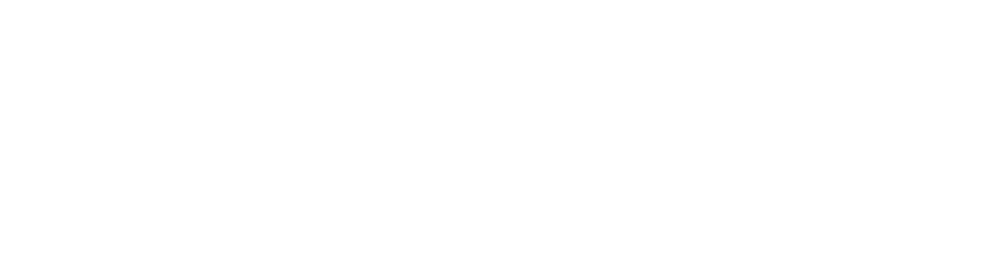
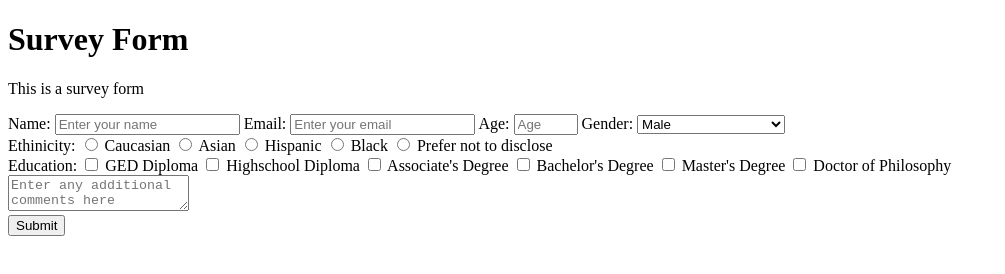
Before and after one commit to MarkPinto/Survey-Form, a plain HTML site: page Index.html in a window 1280 px wide. Shown: the whole page, without its empty margins (0-1005 px from the left). Drawn offline with Linux system fonts and the light colour scheme.

Commit message:
Changes made to pass basic requirements for FCC test suite

```diff
--- a/Index.html
+++ b/Index.html
@@ -1,9 +1,57 @@
 <!DOCTYPE html>
 <html>
 <head>
-	<title></title>
+	<title>Survey Form</title>
 </head>
 <body>
+	<h1 id="title">Survey Form</h1>
+	<p id="description">This is a survey form</p>
+	<form id="survey-form">
 
+		<!-- Text fields for basic info -->
+		<label id="name-label">Name:</label>
+		<input type="text" id="name" name="Name" placeholder="Enter your name" required>
+		<label id="email-label">Email:</label>
+		<input type="email" id="email" name="Email" placeholder="Enter your email" required>
+		<label id="number-label">Age:</label>
+		<input type="number" id="number" name="Age" placeholder="Age" min="18" max="100">
+
+		<!-- Dropdown menu for Gender -->
+		<label>Gender:</label>
+		<select id="dropdown" name="Gender">
+			<option>Male</option>
+			<option>Female</option>
+			<option>Other</option>
+			<option>Prefer not to disclose</option>
+		</select>
+
+		<!-- Radio Buttons -->
+		<br>
+		<label>Ethinicity:</label>
+		<input type="radio" name="ethinicity" value="Caucasian"> Caucasian
+		<input type="radio" name="ethinicity" value="Asian"> Asian
+		<input type="radio" name="ethinicity" value="Hispanic"> Hispanic
+		<input type="radio" name="ethinicity" value="Black"> Black
+		<input type="radio" name="ethinicity" value="No Disclosure"> Prefer not to disclose
+
+		<!-- Checkboxes -->
+		<br>
+		<label>Education:</label>
+		<input type="checkbox" name="education" value="GED"> GED Diploma
+		<input type="checkbox" name="education" value="Highschool"> Highschool Diploma
+		<input type="checkbox" name="education" value="Associate"> Associate's Degree
+		<input type="checkbox" name="education" value="Bachelor"> Bachelor's Degree
+		<input type="checkbox" name="education" value="Master"> Master's Degree
+		<input type="checkbox" name="education" value="Doctor"> Doctor of Philosophy
+
+		<!-- Text area for other comments -->
+		<br>
+		<textarea placeholder="Enter any additional comments here"></textarea>
+
+		<!-- Submit button -->
+		<br>
+		<input type="Submit" id="submit" name="Submit">
+
+	</form>
 </body>
 </html>
```
